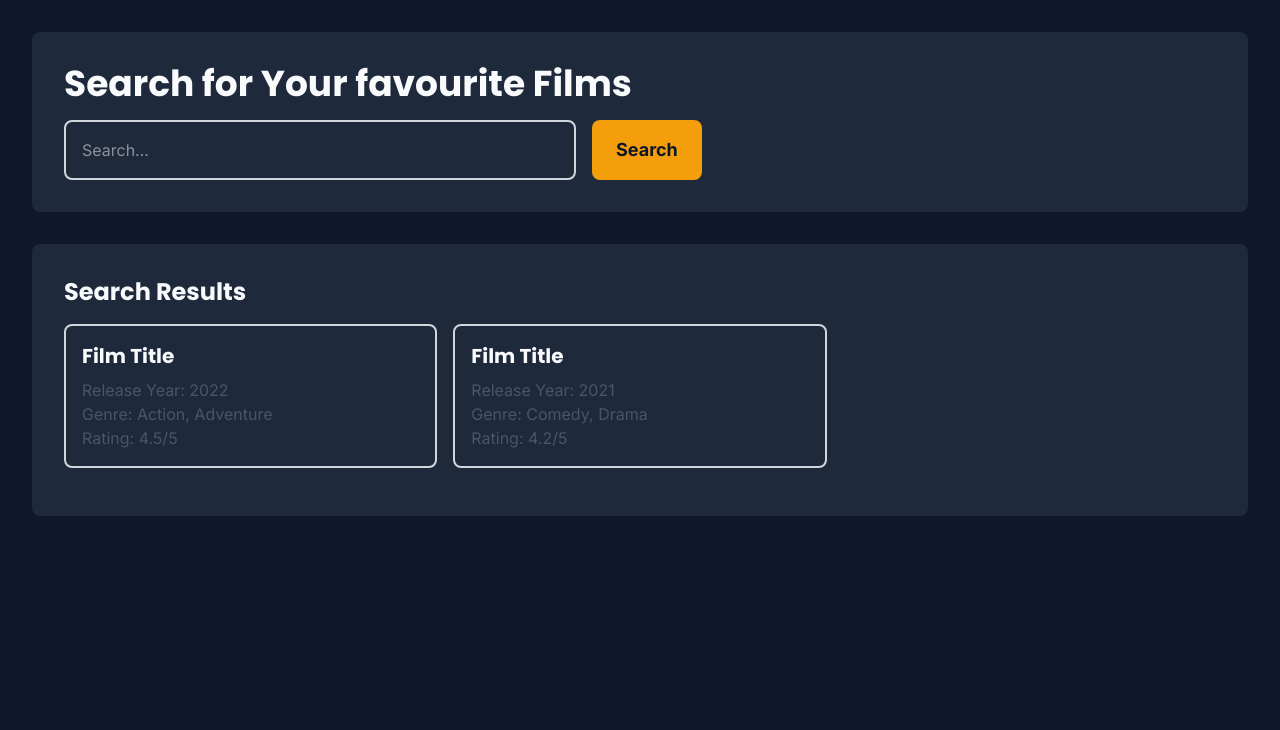
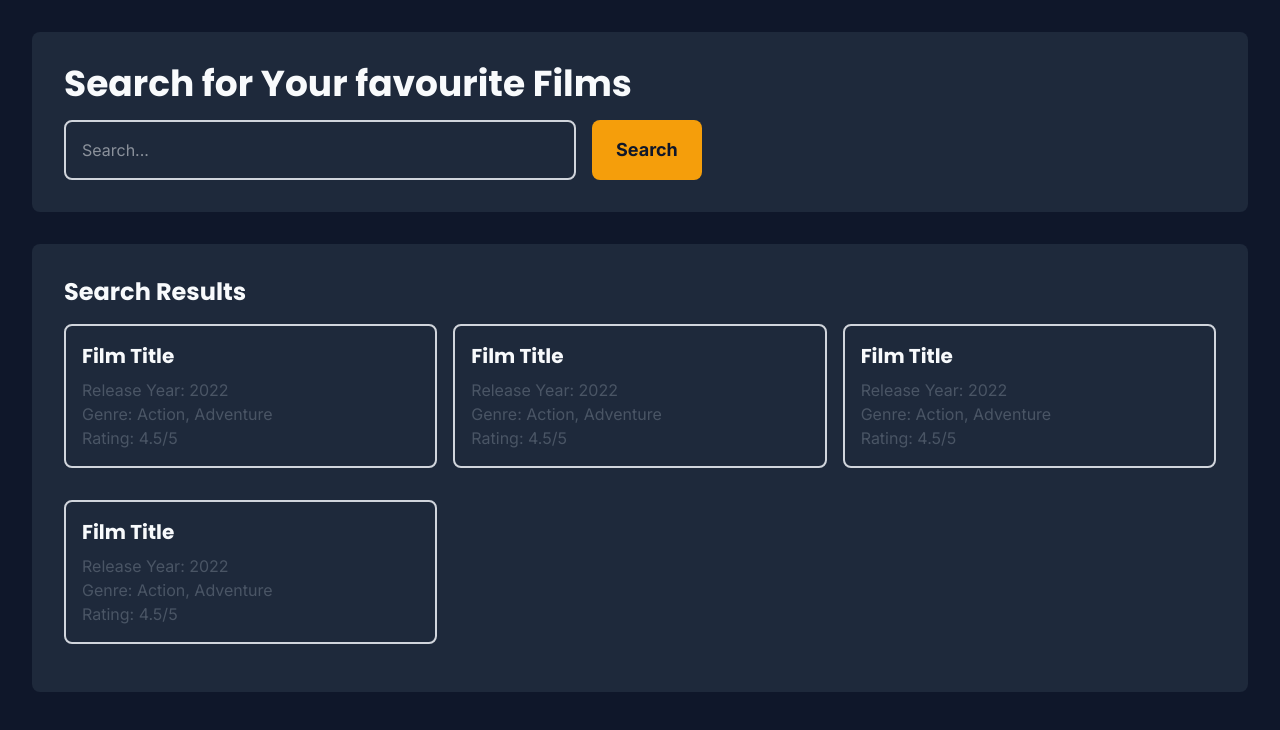
Before and after one commit to Andriy-Babych/RS3Project, a React (Vite) app: page / in a window 1280 px wide. Shown: the top 730 px of the page. Built offline with nearby package versions, Linux system fonts and the light colour scheme.

Commit message:
dividing everything by components

```diff
--- a/src/App.tsx
+++ b/src/App.tsx
@@ -1,34 +1,14 @@
 import './App.css'
+
+import SearchBar from './components/search-bar'
+import ResultsSection from './components/results-section'
 
 function App() {
   return (
     <div className="App flex flex-col items-start my-8 mx-8 gap-8">
-      <header className="App-header p-8 w-full rounded-lg">
-        <h1 className="text-4xl font-bold mb-4">Search for Your favourite Films</h1>
-        <form action="submit" className="search-form flex gap-4 items-center">
-          <input type="text" placeholder="Search..." className="search-input p-4 border-2 border-solid border-gray-300 rounded-lg w-lg" />
-          <button className="search-button py-4 px-6 rounded-lg font-bold text-lg">Search</button>
-        </form>
 
-      </header>
-
-      <main className="App-main p-8 rounded-lg w-full">
-        <h2 className="text-2xl font-bold mb-4">Search Results</h2>
-        <div className="cards-container grid grid-cols-1 md:grid-cols-2 lg:grid-cols-3 gap-4">
-          <div className="card p-4 border-2 border-solid border-gray-300 rounded-lg mb-4">
-            <h3 className="text-xl font-bold mb-2">Film Title</h3>
-            <p className="text-gray-600">Release Year: 2022</p>
-            <p className="text-gray-600">Genre: Action, Adventure</p>
-            <p className="text-gray-600">Rating: 4.5/5</p>
-          </div>
-          <div className="card p-4 border-2 border-solid border-gray-300 rounded-lg mb-4">
-            <h3 className="text-xl font-bold mb-2">Film Title</h3>
-            <p className="text-gray-600">Release Year: 2021</p>
-            <p className="text-gray-600">Genre: Comedy, Drama</p>
-            <p className="text-gray-600">Rating: 4.2/5</p>
-          </div>
-        </div>
-      </main>
+      <SearchBar />
+      <ResultsSection />
     </div>
   )
 }
--- /dev/null
+++ b/src/components/film-card.tsx
@@ -0,0 +1,10 @@
+export default function FilmCard() {
+    return (
+        <div className="card p-4 border-2 border-solid border-gray-300 rounded-lg mb-4">
+            <h3 className="text-xl font-bold mb-2">Film Title</h3>
+            <p className="text-gray-600">Release Year: 2022</p>
+            <p className="text-gray-600">Genre: Action, Adventure</p>
+            <p className="text-gray-600">Rating: 4.5/5</p>
+        </div>
+    )
+}
--- /dev/null
+++ b/src/components/results-section.tsx
@@ -0,0 +1,15 @@
+import FilmCard from "./film-card"
+
+export default function ResultsSection() {
+    return (
+        <main className="App-main p-8 rounded-lg w-full">
+            <h2 className="text-2xl font-bold mb-4">Search Results</h2>
+            <div className="cards-container grid grid-cols-1 md:grid-cols-2 lg:grid-cols-3 gap-4">
+                <FilmCard />
+                <FilmCard />
+                <FilmCard />
+                <FilmCard />
+            </div>
+        </main>
+    )
+}
--- /dev/null
+++ b/src/components/search-bar.tsx
@@ -0,0 +1,11 @@
+export default function SearchBar() {
+    return (
+        <header className="App-header p-8 w-full rounded-lg">
+            <h1 className="text-4xl font-bold mb-4">Search for Your favourite Films</h1>
+            <form action="submit" className="search-form flex gap-4 items-center">
+                <input type="text" placeholder="Search..." className="search-input p-4 border-2 border-solid border-gray-300 rounded-lg w-lg" />
+                <button className="search-button py-4 px-6 rounded-lg font-bold text-lg">Search</button>
+            </form>
+        </header>
+    )
+}
```
